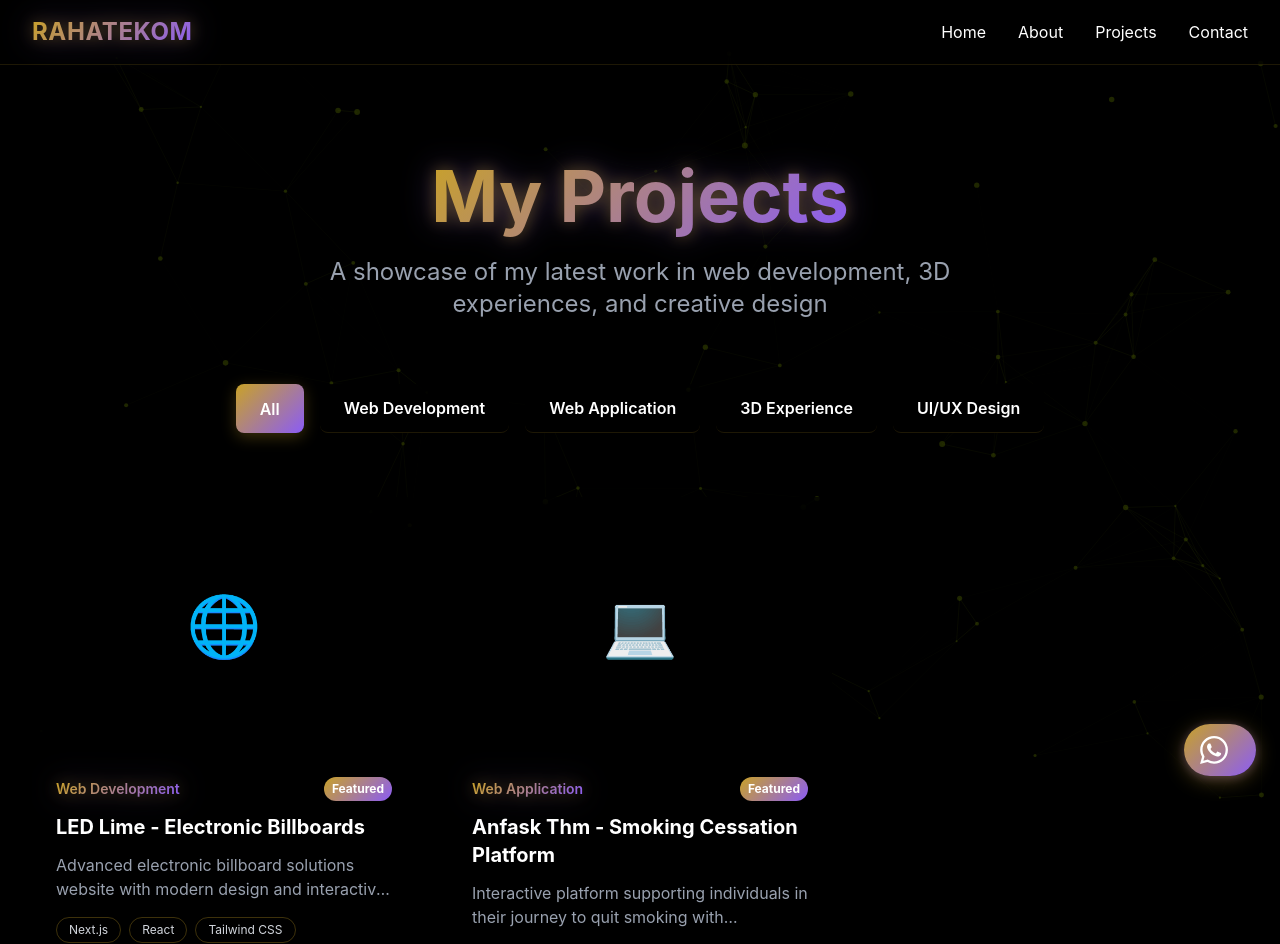
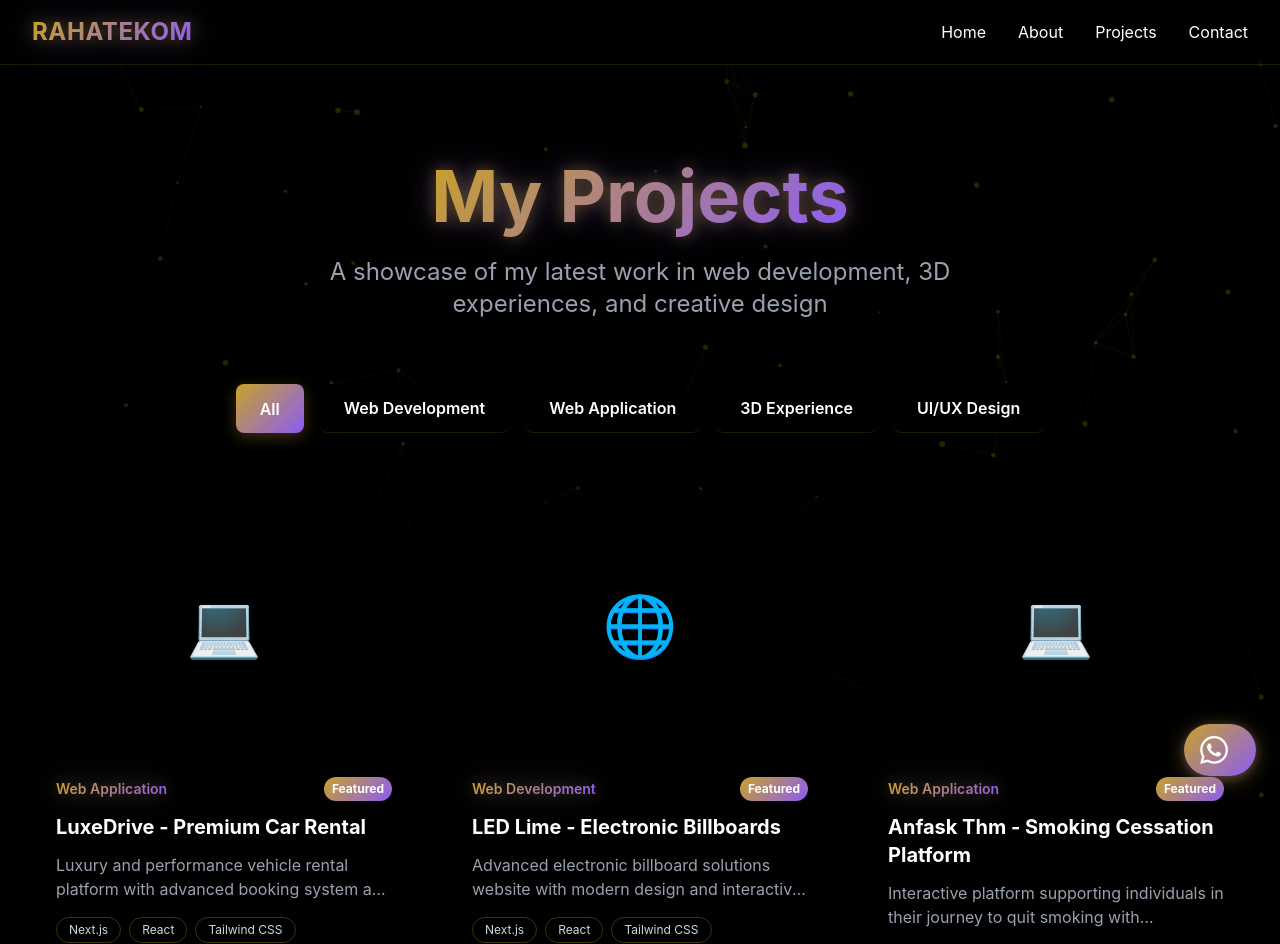
Before and after one commit to ahmed872/RAHTEKom1, a Next.js app: page /projects in a window 1280 px wide. Shown: the top 944 px of the page. Built offline with nearby package versions, Linux system fonts and the light colour scheme.

Commit message:
Added LuxeDrive premium car rental project to portfolio

```diff
--- a/src/data/projects.ts
+++ b/src/data/projects.ts
@@ -12,6 +12,18 @@ export interface Project {
 }
 
 export const projects: Project[] = [
+  {
+    id: 'luxedrive',
+    title: 'LuxeDrive - Premium Car Rental',
+    description: 'Luxury and performance vehicle rental platform with advanced booking system and real-time availability.',
+    longDescription: 'A sophisticated car rental platform specializing in luxury and performance vehicles. Features include an extensive vehicle catalog with detailed specifications, real-time booking system, deals and coupons section, WhatsApp integration for instant customer support, and a comprehensive admin dashboard for fleet management.',
+    category: 'Web Application',
+    tags: ['Next.js', 'React', 'Tailwind CSS', 'Booking System', 'WhatsApp Integration'],
+    image: '/projects/luxedrive.png',
+    liveUrl: 'https://luxedriveseven.vercel.app/',
+    featured: true,
+    date: '2025-03-15',
+  },
   {
     id: 'led-lime',
     title: 'LED Lime - Electronic Billboards',
```
Also changed, not shown: public/projects/luxedrive.png (added).
